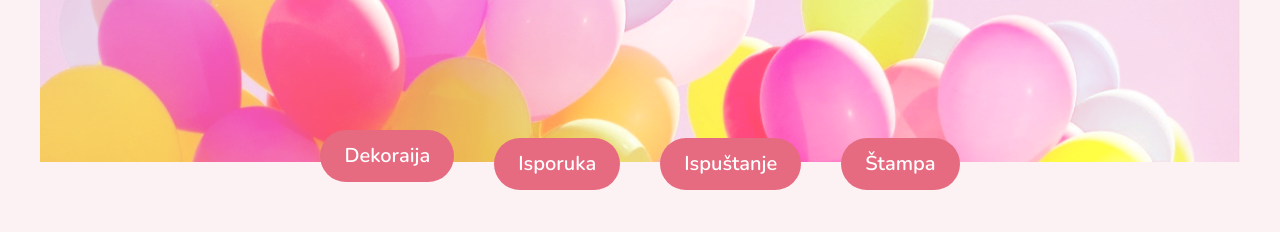
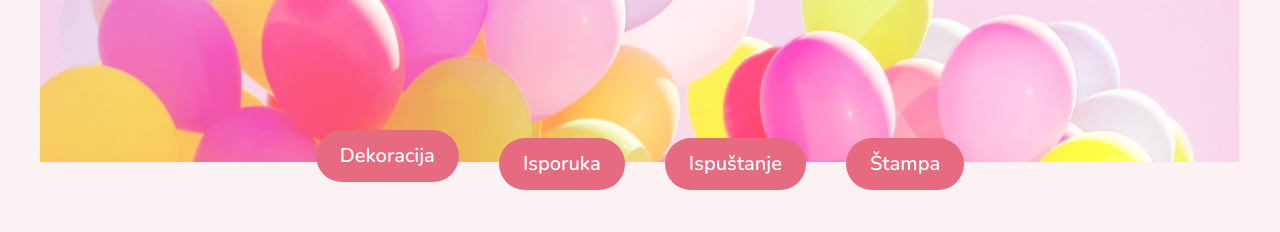
Before and after one commit to nemanjamalesija/eventmontenegro, a Next.js app: page / in a window 1280 px wide. Shown: the part 4460-4692 px from the top of the page. Built offline with nearby package versions, Linux system fonts and the light colour scheme.

Commit message:
Fix typo

```diff
--- a/src/app/sections/Balloons.tsx
+++ b/src/app/sections/Balloons.tsx
@@ -44,7 +44,7 @@ const baloonsContent = [
   },
 ];
 
-const baloonCategories = ['Dekoraija', 'Isporuka', 'Ispuštanje', 'Štampa'];
+const baloonCategories = ['Dekoracija', 'Isporuka', 'Ispuštanje', 'Štampa'];
 
 const Balloons: FC = () => {
   const [categoryIndex, setCategoryIndex] = useState(0);
```
